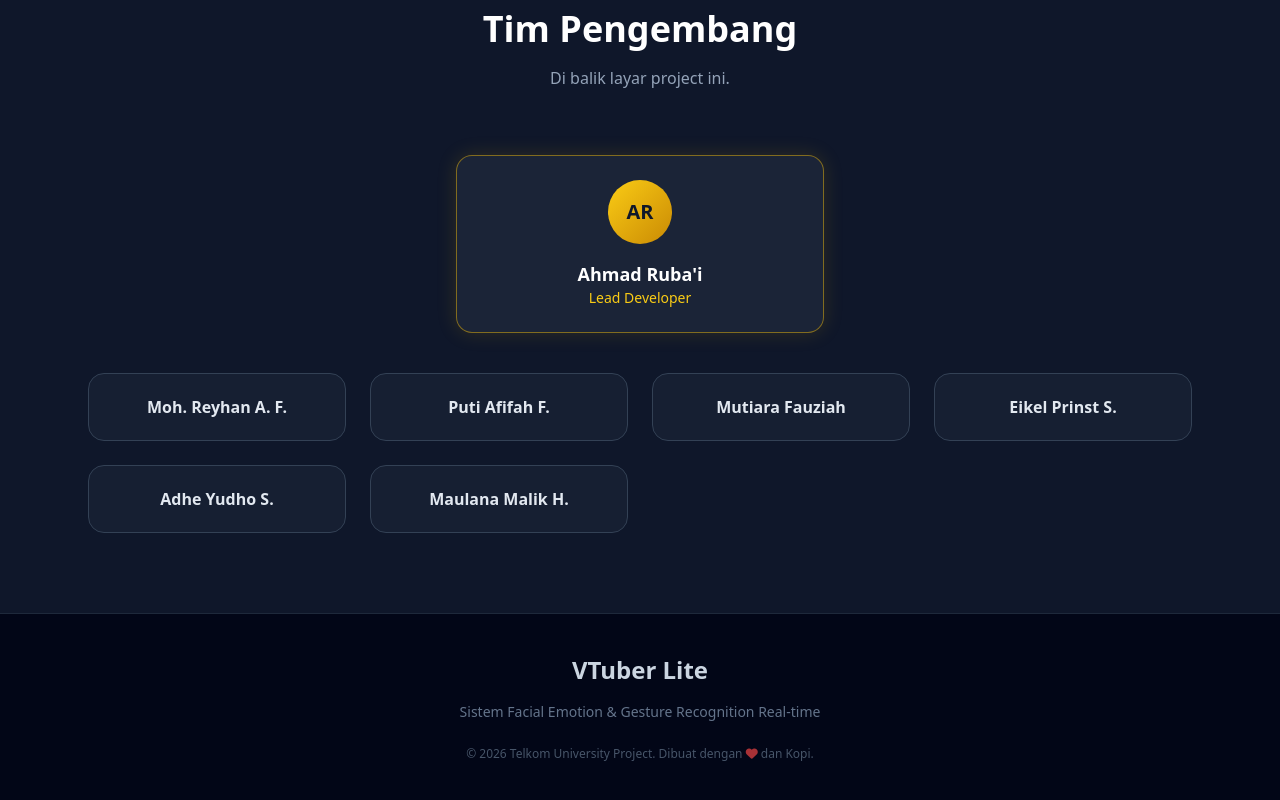
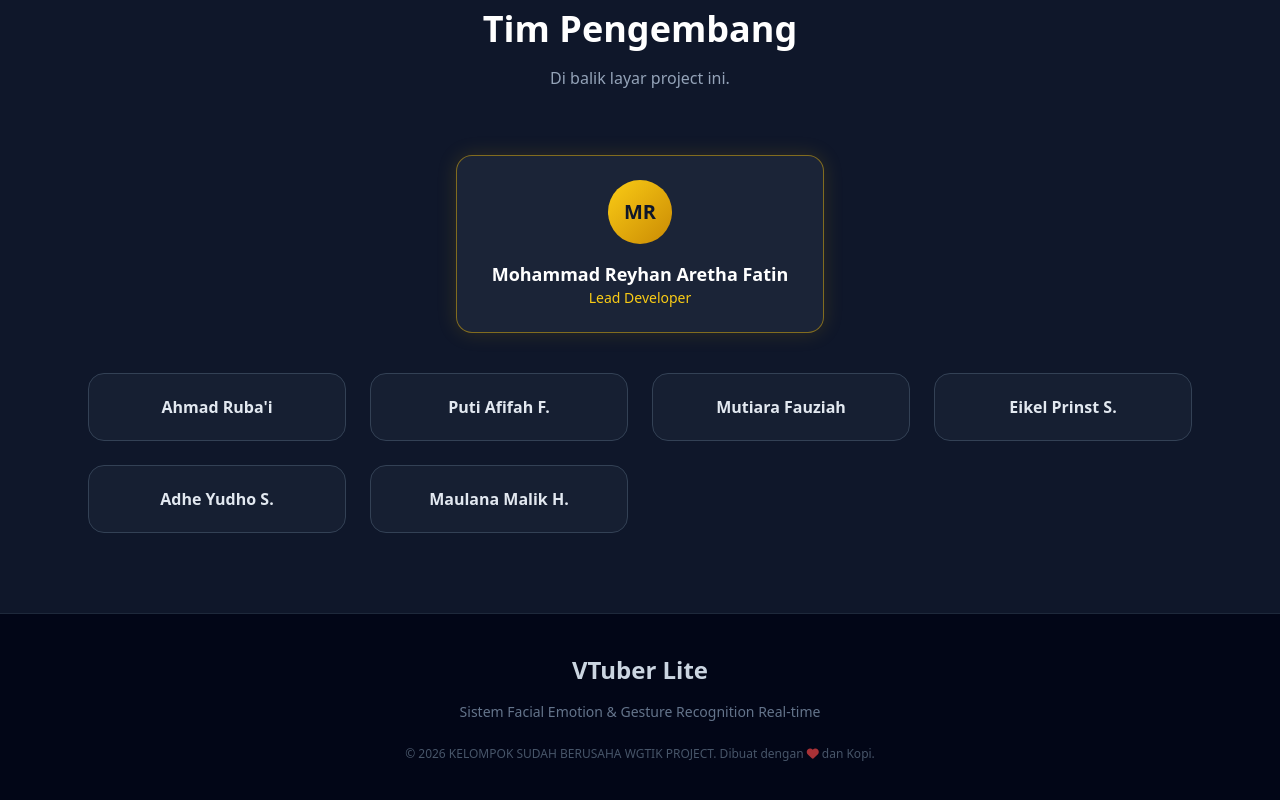
Before and after one commit to MohammadReyhanAretha/Sistem-Facial-Emotion-Recognition-Realtime-Untuk-Mengendalikan-Avatar-2D-Berbasis-Emosi-Wajah, a plain HTML site: page index.html in a window 1280 px wide. Shown: the part 1818-2618 px from the top of the page. Drawn offline with nearby package versions, Linux system fonts and the light colour scheme.

Commit message:
Update index.html

```diff
--- a/index.html
+++ b/index.html
@@ -42,7 +42,7 @@
         <div class="absolute inset-0 bg-gradient-to-b from-slate-900/50 to-slate-900"></div>
         <div class="container mx-auto px-6 relative z-10 text-center">
             <div class="inline-block bg-yellow-400/10 border border-yellow-400/30 text-yellow-400 px-5 py-1.5 rounded-full text-xs md:text-sm font-bold tracking-widest mb-8 shadow-[0_0_10px_rgba(234,179,8,0.2)]">
-                🚀 TELKOM UNIVERSITY PROJECT - 2026
+                🚀 KELOMPOK SUDAH BERUSAHA WGTIK PROJECT
             </div>
             <h1 class="text-5xl md:text-7xl font-extrabold text-white mb-6 tracking-tight">
                 Kendalikan Avatar 2D <br class="hidden md:block" />
@@ -139,15 +139,15 @@
                 <!-- Lead -->
                 <div class="col-span-2 md:col-span-4 flex justify-center mb-4">
                     <div class="bg-slate-800/80 p-6 rounded-2xl border border-yellow-500/50 text-center w-full md:w-1/3 shadow-[0_0_20px_rgba(234,179,8,0.15)]">
-                        <div class="w-16 h-16 bg-gradient-to-br from-yellow-400 to-yellow-600 rounded-full mx-auto flex items-center justify-center text-slate-900 text-xl font-bold mb-4">AR</div>
-                        <h3 class="font-bold text-white text-lg">Ahmad Ruba'i</h3>
+                        <div class="w-16 h-16 bg-gradient-to-br from-yellow-400 to-yellow-600 rounded-full mx-auto flex items-center justify-center text-slate-900 text-xl font-bold mb-4">MR</div>
+                        <h3 class="font-bold text-white text-lg">Mohammad Reyhan Aretha Fatin</h3>
                         <p class="text-yellow-400 text-sm">Lead Developer</p>
                     </div>
                 </div>
 
                 <!-- Members -->
                 <div class="bg-slate-800/50 p-5 rounded-2xl border border-slate-700 text-center hover:border-slate-500 transition-colors">
-                    <h3 class="font-bold text-slate-200">Moh. Reyhan A. F.</h3>
+                    <h3 class="font-bold text-slate-200">Ahmad Ruba'i</h3>
                 </div>
                 <div class="bg-slate-800/50 p-5 rounded-2xl border border-slate-700 text-center hover:border-slate-500 transition-colors">
                     <h3 class="font-bold text-slate-200">Puti Afifah F.</h3>
@@ -174,7 +174,7 @@
             <div class="text-2xl font-bold text-slate-300 mb-4">VTuber Lite</div>
             <p class="text-slate-500 text-sm mb-6">Sistem Facial Emotion & Gesture Recognition Real-time</p>
             <p class="text-slate-600 text-xs">
-                &copy; 2026 Telkom University Project. Dibuat dengan <i class="fa-solid fa-heart text-red-500/70"></i> dan Kopi.
+                &copy; 2026 KELOMPOK SUDAH BERUSAHA WGTIK PROJECT. Dibuat dengan <i class="fa-solid fa-heart text-red-500/70"></i> dan Kopi.
             </p>
         </div>
     </footer>
```
